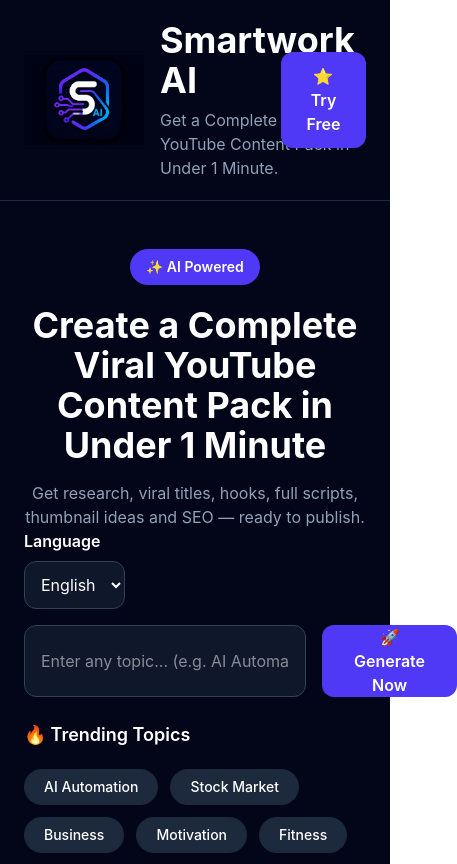
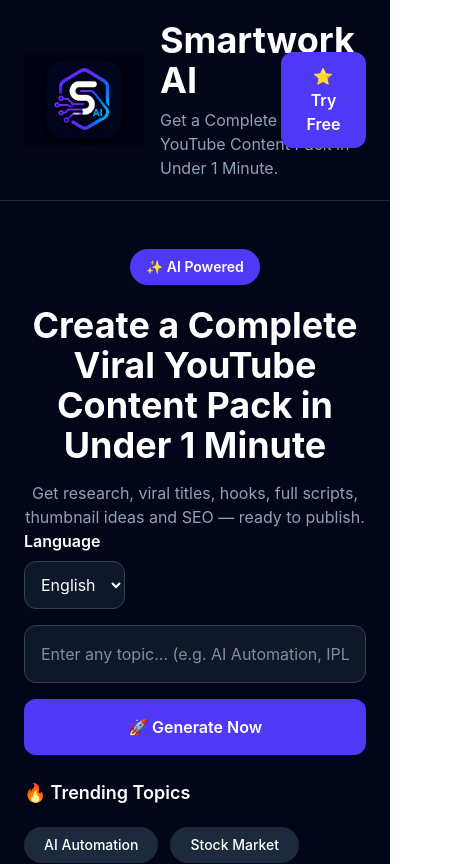
Before and after one commit to ishwargdr98-del/ai-youtube-automation, a React (Vite) app in the folder frontend/: page / in a window 390 px wide. Shown: the top 864 px of the page, 457 px wide, since content can reach past the window. Built offline with nearby package versions, Linux system fonts and the light colour scheme.

Commit message:
Fix mobile responsive layout

```diff
--- a/frontend/src/app.jsx
+++ b/frontend/src/app.jsx
@@ -316,25 +316,34 @@
       </div>
 
       {/* Search */}
-      <div className="flex gap-4">
+      <div className="flex flex-col sm:flex-row gap-4 w-full">
 
         <input
          id="topicInput"
           value={topic}
           onChange={(e) => setTopic(e.target.value)}
           placeholder="Enter any topic... (e.g. AI Automation, IPL, Stock Market, Motivation)"
-          className="flex-1 bg-slate-900 border border-slate-700 rounded-xl p-4 outline-none"
+          className="w-full flex-1 bg-slate-900 border border-slate-700 rounded-xl p-4 outline-none"
         />
 
 <button
   onClick={handleGenerate}
   disabled={loading}
-  className={`px-8 rounded-xl font-semibold transition
+  className={`
+    w-full
+    sm:w-auto
+    sm:min-w-[180px]
+    px-6
+    py-4
+    rounded-xl
+    font-semibold
+    transition
     ${
       loading
         ? "bg-slate-700 cursor-not-allowed"
         : "bg-indigo-600 hover:bg-indigo-700"
-    }`}
+    }
+  `}
 >
   {loading ? (
     <div className="flex items-center justify-center gap-2">
@@ -345,7 +354,6 @@
     "🚀 Generate Now"
   )}
 </button>
-
 
 
 
```
Lines whose indentation alone changed are shown as unchanged.
